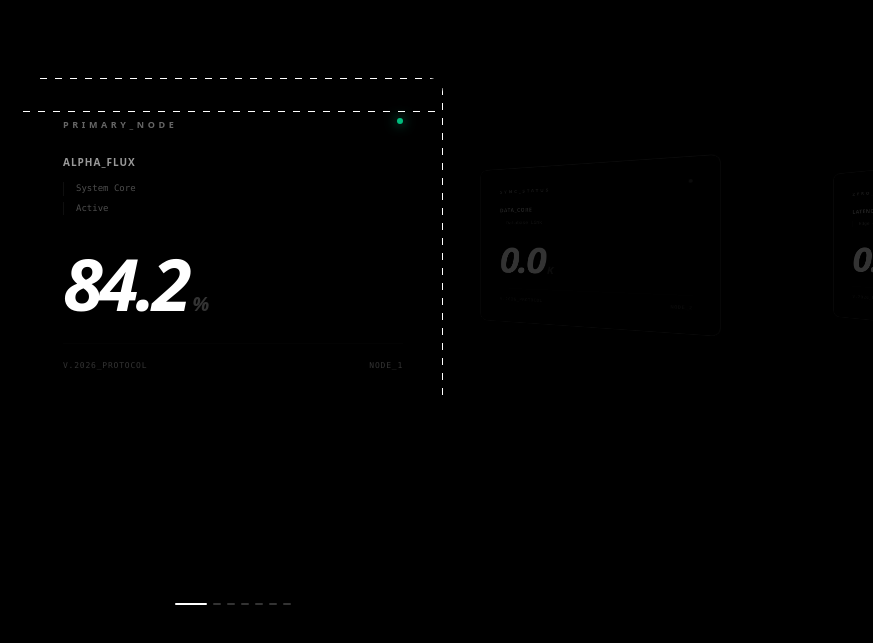
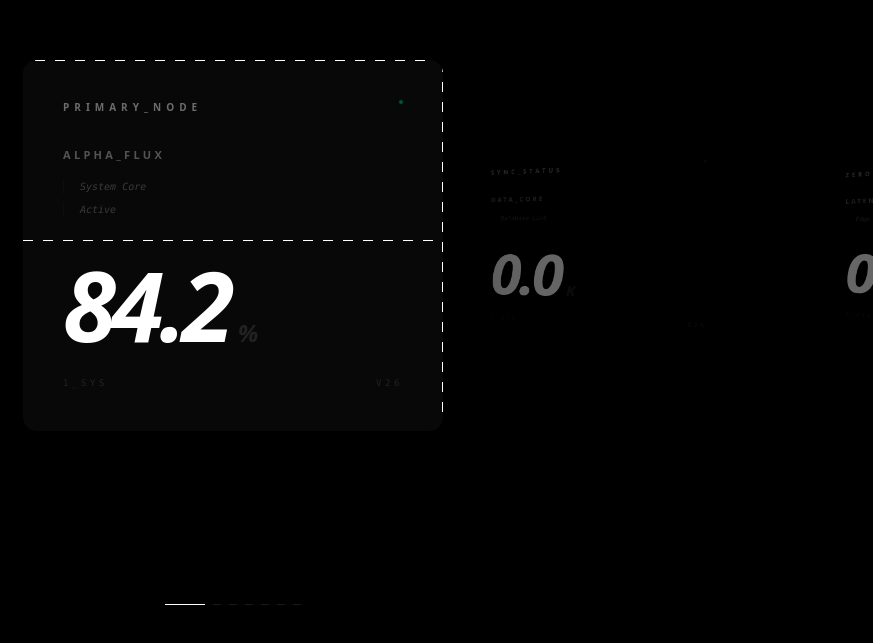
Before and after one commit to nonnzy7even7iete/nonnzytransformiumfullstackbundel, a Next.js app: page /logique-metier-serveur in a window 1280 px wide. Shown: the part 155-798 px from the top of the page, without its empty margins (407-1280 px from the left). Built offline with nearby package versions, Linux system fonts and the light colour scheme.

Commit message:
Zy Bulding workflow

```diff
--- a/src/components/frontendkit/FluxCarousel.tsx
+++ b/src/components/frontendkit/FluxCarousel.tsx
@@ -80,6 +80,7 @@ export default function FluxCarousel() {
 
   return (
     <div className="relative h-screen w-full bg-[var(--background)] overflow-hidden flex items-center justify-center font-sans">
+      {/* Interaction Layer */}
       <motion.div
         drag="x"
         dragConstraints={{ left: 0, right: 0 }}
@@ -89,10 +90,10 @@ export default function FluxCarousel() {
 
       <div
         className="relative w-full h-full flex items-center justify-center"
-        style={{ perspective: "1000px" }}
+        style={{ perspective: "1200px" }}
       >
         <motion.div
-          className="relative flex items-center justify-center w-full max-w-[320px] md:max-w-[450px]"
+          className="relative flex items-center justify-center w-full max-w-[300px] md:max-w-[450px]"
           style={{ transformStyle: "preserve-3d" }}
         >
           {DATA.map((item, i) => (
@@ -101,15 +102,16 @@ export default function FluxCarousel() {
         </motion.div>
       </div>
 
-      <div className="absolute bottom-10 flex gap-1.5 px-4">
+      {/* Pagination Minimaliste */}
+      <div className="absolute bottom-10 flex gap-2">
         {DATA.map((_, i) => (
           <div
             key={i}
             className={cn(
-              "h-0.5 rounded-full transition-all duration-500",
+              "h-[1px] transition-all duration-700",
               index === i
-                ? "w-8 bg-[var(--foreground)]"
-                : "w-2 bg-[var(--accents-2)]"
+                ? "w-10 bg-[var(--foreground)]"
+                : "w-2 bg-[var(--foreground)] opacity-10"
             )}
           />
         ))}
@@ -121,9 +123,11 @@ export default function FluxCarousel() {
 function Card({ item, position }: { item: any; position: number }) {
   const isActive = position === 0;
   const counterRef = useRef<HTMLHeadingElement>(null);
+
+  // Mobile spacing ultra-serré pour accentuer le chevauchement des flous
   const xOffset =
     typeof window !== "undefined" && window.innerWidth < 768
-      ? window.innerWidth * 0.52
+      ? window.innerWidth * 0.45
       : 480;
 
   useEffect(() => {
@@ -144,18 +148,17 @@ function Card({ item, position }: { item: any; position: number }) {
       <style>{`
         @keyframes border-dance {
           0% { background-position: 0px 0px, 100% 100%, 0px 100%, 100% 0px; }
-          100% { background-position: 20px 0px, 100% -20px, -20px 100%, 100% 20px; }
+          100% { background-position: 25px 0px, 100% -25px, -25px 100%, 100% 25px; }
         }
-        .v-dashed-active {
+        .v-blur-border {
           background-image:
             linear-gradient(90deg, var(--foreground) 50%, transparent 50%),
             linear-gradient(90deg, var(--foreground) 50%, transparent 50%),
             linear-gradient(0deg, var(--foreground) 50%, transparent 50%),
             linear-gradient(0deg, var(--foreground) 50%, transparent 50%);
           background-repeat: repeat-x, repeat-x, repeat-y, repeat-y;
-          background-size: 15px 1px, 15px 1px, 1px 15px, 1px 15px;
-          animation: border-dance 0.8s infinite linear;
-          border: none !important;
+          background-size: 20px 1px, 20px 1px, 1px 20px, 1px 20px;
+          animation: border-dance 1s infinite linear;
         }
       `}</style>
 
@@ -163,44 +166,54 @@ function Card({ item, position }: { item: any; position: number }) {
         initial={false}
         animate={{
           x: position * xOffset,
-          rotateY: position * -40,
-          z: isActive ? 0 : -350,
-          opacity: isActive ? 1 : 0.2,
-          scale: isActive ? 1 : 0.7,
+          rotateY: position * -30,
+          z: isActive ? 0 : -400,
+          opacity: isActive ? 1 : 0.4,
+          scale: isActive ? 1 : 0.8,
         }}
-        transition={{ type: "spring", stiffness: 140, damping: 22 }}
+        transition={{ type: "spring", stiffness: 120, damping: 25 }}
         className={cn(
-          "v-card absolute w-[65vw] md:w-[420px] h-auto min-h-[280px] p-8 md:p-10 flex flex-col justify-between overflow-hidden",
-          "backdrop-blur-md transition-all duration-500",
+          "absolute w-[75vw] md:w-[420px] h-auto min-h-[300px] p-10 flex flex-col justify-between overflow-hidden transition-all duration-1000",
+          // On retire "border" et on ne garde que le flou
+          "backdrop-blur-[20px] md:backdrop-blur-[35px]",
           isActive
-            ? "v-dashed-active shadow-[0_30px_60px_rgba(0,0,0,0.4)]"
-            : "border-[var(--border-color)]"
+            ? "v-blur-border shadow-[0_40px_100px_rgba(0,0,0,0.5)]"
+            : "border-none"
         )}
-        style={{ backgroundColor: "rgba(0,0,0,0.5)" } as any}
+        style={
+          {
+            backgroundColor: isActive
+              ? "rgba(255,255,255,0.03)"
+              : "transparent",
+            borderRadius: "var(--radius-vercel, 14px)",
+          } as any
+        }
       >
-        <div className="relative z-10 flex justify-between items-start mb-6">
-          <p className="text-[9px] font-black tracking-[0.4em] opacity-40 uppercase text-[var(--foreground)]">
+        {/* HEADER */}
+        <div className="relative z-10 flex justify-between items-start opacity-40">
+          <p className="text-[10px] font-black tracking-[0.5em] uppercase text-[var(--foreground)]">
             {item.label}
           </p>
           <div
             className={cn(
-              "h-1.5 w-1.5 rounded-full",
+              "h-1 w-1 rounded-full transition-all duration-1000",
               isActive
-                ? "bg-emerald-500 shadow-[0_0_12px_#10b981]"
-                : "bg-[var(--accents-2)]"
+                ? "bg-emerald-500 shadow-[0_0_15px_#10b981] opacity-100"
+                : "bg-[var(--foreground)] opacity-20"
             )}
           />
         </div>
 
-        <div className="relative z-10 flex flex-col mb-8">
-          <h3 className="text-[10px] font-bold opacity-60 uppercase text-[var(--foreground)] tracking-widest mb-3">
+        {/* CONTENT */}
+        <div className="relative z-10 mt-8">
+          <h3 className="text-[11px] font-bold opacity-30 uppercase text-[var(--foreground)] tracking-[0.3em] mb-4">
             {item.title}
           </h3>
-          <div className="flex flex-col gap-1.5">
+          <div className="flex flex-col gap-2">
             {item.notes.map((note: string, idx: number) => (
               <p
                 key={idx}
-                className="text-[9px] font-mono text-[var(--foreground)] opacity-30 border-l border-[var(--border-color)] pl-3"
+                className="text-[10px] font-mono text-[var(--foreground)] opacity-20 italic pl-4 border-l border-[var(--foreground)]/10"
               >
                 {note}
               </p>
@@ -208,21 +221,23 @@ function Card({ item, position }: { item: any; position: number }) {
           </div>
         </div>
 
-        <div className="relative z-10 flex items-baseline gap-1 mt-auto">
+        {/* COMPTEUR */}
+        <div className="relative z-10 flex items-baseline gap-2 mt-auto pt-10">
           <h2
             ref={counterRef}
-            className="text-5xl md:text-7xl font-black italic text-[var(--foreground)] tracking-tighter leading-none"
+            className="text-6xl md:text-8xl font-black italic text-[var(--foreground)] tracking-tighter leading-none"
           >
             0.0
           </h2>
-          <span className="text-xl font-bold opacity-20 italic text-[var(--foreground)] uppercase">
+          <span className="text-2xl font-bold opacity-10 italic text-[var(--foreground)] uppercase">
             {item.unit}
           </span>
         </div>
 
-        <div className="relative z-10 flex justify-between items-end border-t border-[var(--border-color)]/30 pt-4 mt-6 text-[8px] font-mono opacity-20 text-[var(--foreground)] uppercase tracking-widest">
-          <span>V.2026_PROTOCOL</span>
-          <span>NODE_{item.id}</span>
+        {/* FOOTER */}
+        <div className="relative z-10 flex justify-between items-end pt-6 text-[9px] font-mono opacity-10 text-[var(--foreground)] tracking-[0.4em] uppercase">
+          <span>{item.id}_SYS</span>
+          <span>V26</span>
         </div>
       </motion.div>
     </>
```
